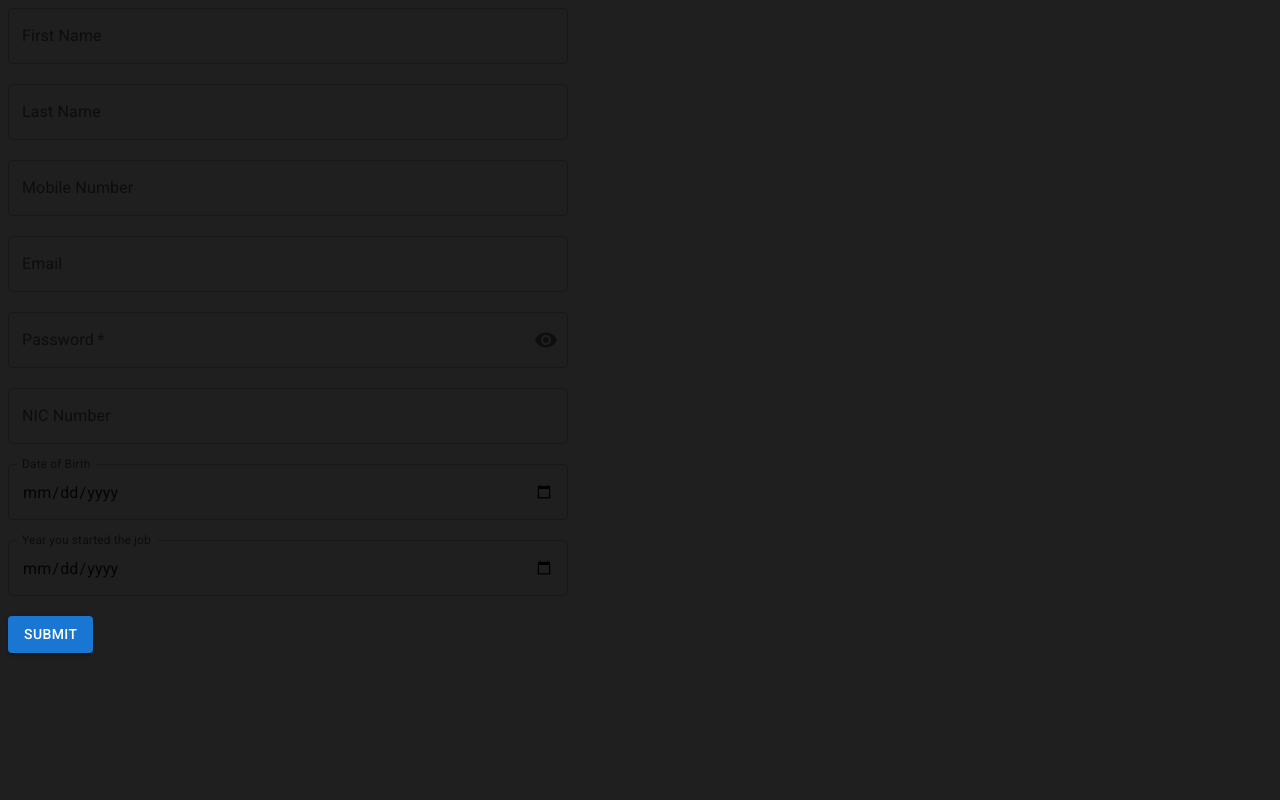
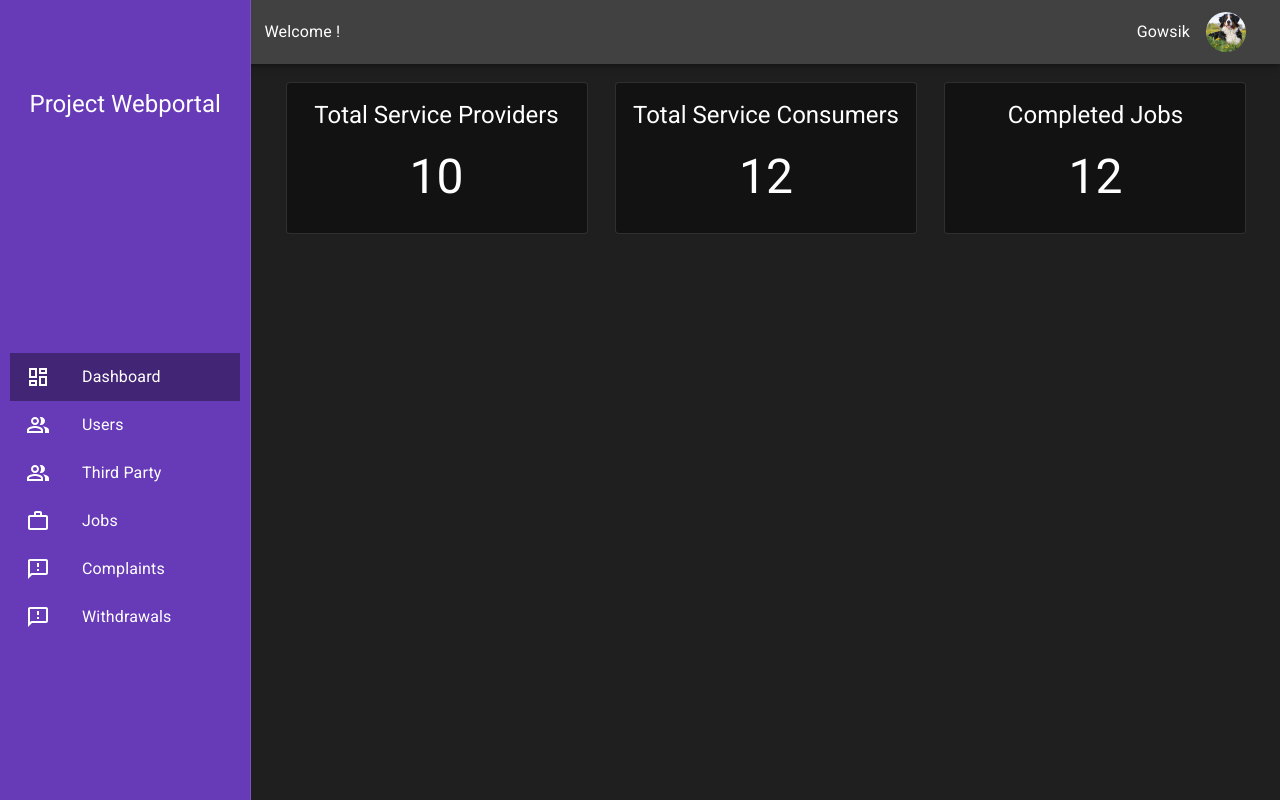
Before and after one commit to web-stackers/WebPortal, a React (Create React App) app in the folder client/: page / in a window 1280 px wide. Built offline with nearby package versions, Linux system fonts and the light colour scheme.

Commit message:
remove comments

```diff
--- a/client/src/index.js
+++ b/client/src/index.js
@@ -8,9 +8,9 @@
 
 ReactDOM.render(
   <React.StrictMode>
-    {/* <App /> */}
+    <App />
     {/* <ThirdPartyPanel/> */}
-    <Registration/>
+    {/* <Registration/> */}
   </React.StrictMode>,
   document.getElementById("root")
 );
```
Also changed, not shown: client/src/components/formComponents/Spassword.js (+0 -9 lines).
